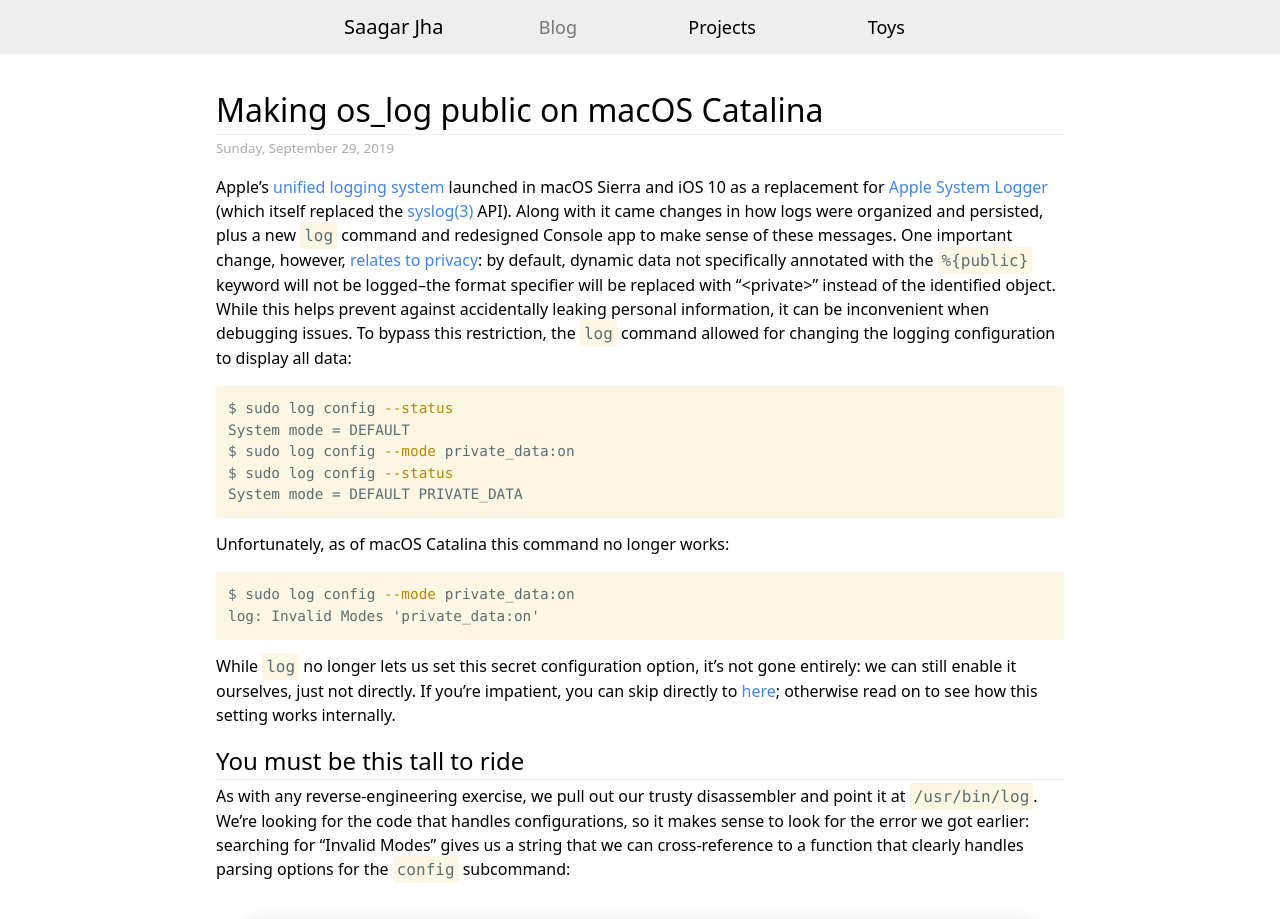
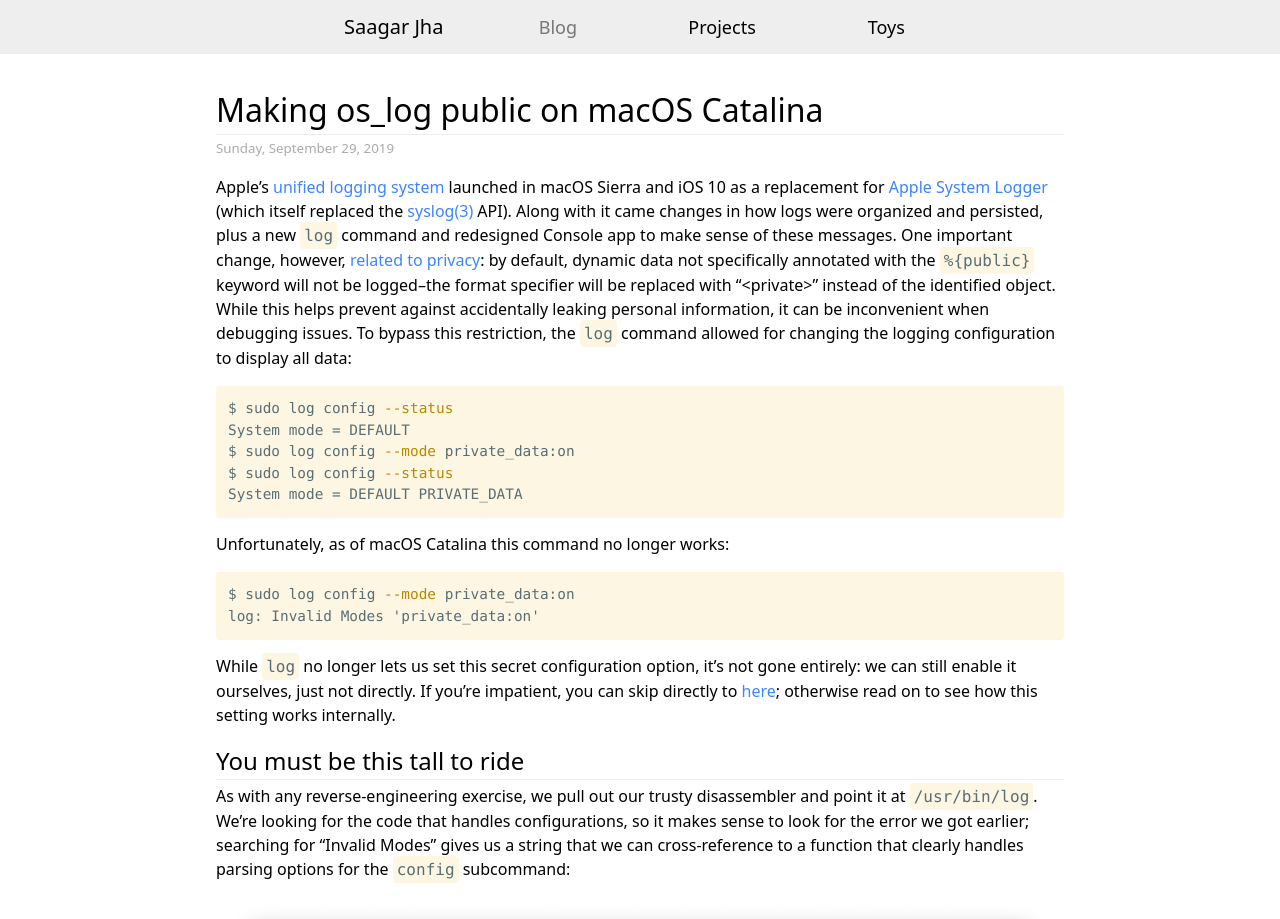
Before and after one commit to saagarjha/saagarjha.github.io, a Jekyll site: the page built from _posts/2019-09-29-making-os-log-public-on-macos-catalina/2019-09-29-making-os-log-public-on-macos-catalina.md, in a window 1280 px wide and 1400 px high. Shown: the top 919 px of the window. Built offline with Jekyll 4.4.1, drawn with Linux system fonts in a browser that asks for light colours; some of the changed text lies outside the part shown.

Commit message:
Minor blog post fixes

````diff
--- a/_posts/2019-09-29-making-os-log-public-on-macos-catalina/2019-09-29-making-os-log-public-on-macos-catalina.md
+++ b/_posts/2019-09-29-making-os-log-public-on-macos-catalina/2019-09-29-making-os-log-public-on-macos-catalina.md
@@ -3,7 +3,7 @@
 title: "Making os_log public on macOS Catalina"
 ---
 
-Apple's [unified logging system](https://developer.apple.com/documentation/os/logging) launched in macOS Sierra and iOS 10 as a replacement for [Apple System Logger](https://developer.apple.com/library/archive/documentation/System/Conceptual/ManPages_iPhoneOS/man3/asl.3.html) (which itself replaced the [syslog(3)](https://developer.apple.com/library/archive/documentation/System/Conceptual/ManPages_iPhoneOS/man3/syslog.3.html) API). Along with it came changes in how logs were organized and persisted, plus a new `log` command and redesigned Console app to make sense of these messages. One important change, however, [relates to privacy](https://developer.apple.com/documentation/os/logging#1841411): by default, dynamic data not specifically annotated with the `%{public}` keyword will not be logged–the format specifier will be replaced with "&lt;private&gt;" instead of the identified object. While this helps prevent against accidentally leaking personal information, it can be inconvenient when debugging issues. To bypass this restriction, the `log` command allowed for changing the logging configuration to display all data:
+Apple's [unified logging system](https://developer.apple.com/documentation/os/logging) launched in macOS Sierra and iOS 10 as a replacement for [Apple System Logger](https://developer.apple.com/library/archive/documentation/System/Conceptual/ManPages_iPhoneOS/man3/asl.3.html) (which itself replaced the [syslog(3)](https://developer.apple.com/library/archive/documentation/System/Conceptual/ManPages_iPhoneOS/man3/syslog.3.html) API). Along with it came changes in how logs were organized and persisted, plus a new `log` command and redesigned Console app to make sense of these messages. One important change, however, [related to privacy](https://developer.apple.com/documentation/os/logging#1841411): by default, dynamic data not specifically annotated with the `%{public}` keyword will not be logged–the format specifier will be replaced with "&lt;private&gt;" instead of the identified object. While this helps prevent against accidentally leaking personal information, it can be inconvenient when debugging issues. To bypass this restriction, the `log` command allowed for changing the logging configuration to display all data:
 
 ```console
 $ sudo log config --status
@@ -24,7 +24,7 @@
 
 ## You must be this tall to ride
 
-As with any reverse-engineering exercise, we pull out our trusty disassembler and point it at `/usr/bin/log`. We're looking for the code that handles configurations, so it makes sense to look for the error we got earlier: searching for "Invalid Modes" gives us a string that we can cross-reference to a function that clearly handles parsing options for the `config` subcommand:
+As with any reverse-engineering exercise, we pull out our trusty disassembler and point it at `/usr/bin/log`. We're looking for the code that handles configurations, so it makes sense to look for the error we got earlier; searching for "Invalid Modes" gives us a string that we can cross-reference to a function that clearly handles parsing options for the `config` subcommand:
 
 ![Hopper disassembly of the configuration parsing function inside of log](HopperConfigParser.png)
 
@@ -126,8 +126,8 @@
 With all that done, we can write a simple tool that can update private_data. Make sure to run it as root, or it will exit with `KERN_INVALID_ARGUMENT` (== 4).
 
 ```c
+#include <mach/mach_host.h>
 #include <stdint.h>
-#include <mach/mach_host.h>
 #include <stdio.h>
 
 const uint32_t private_data_flag = 1 << 24;
````
Also changed, not shown: other parts of _posts/2019-09-29-making-os-log-public-on-macos-catalina/2019-09-29-making-os-log-public-on-macos-catalina.md (+5 -4 lines).
